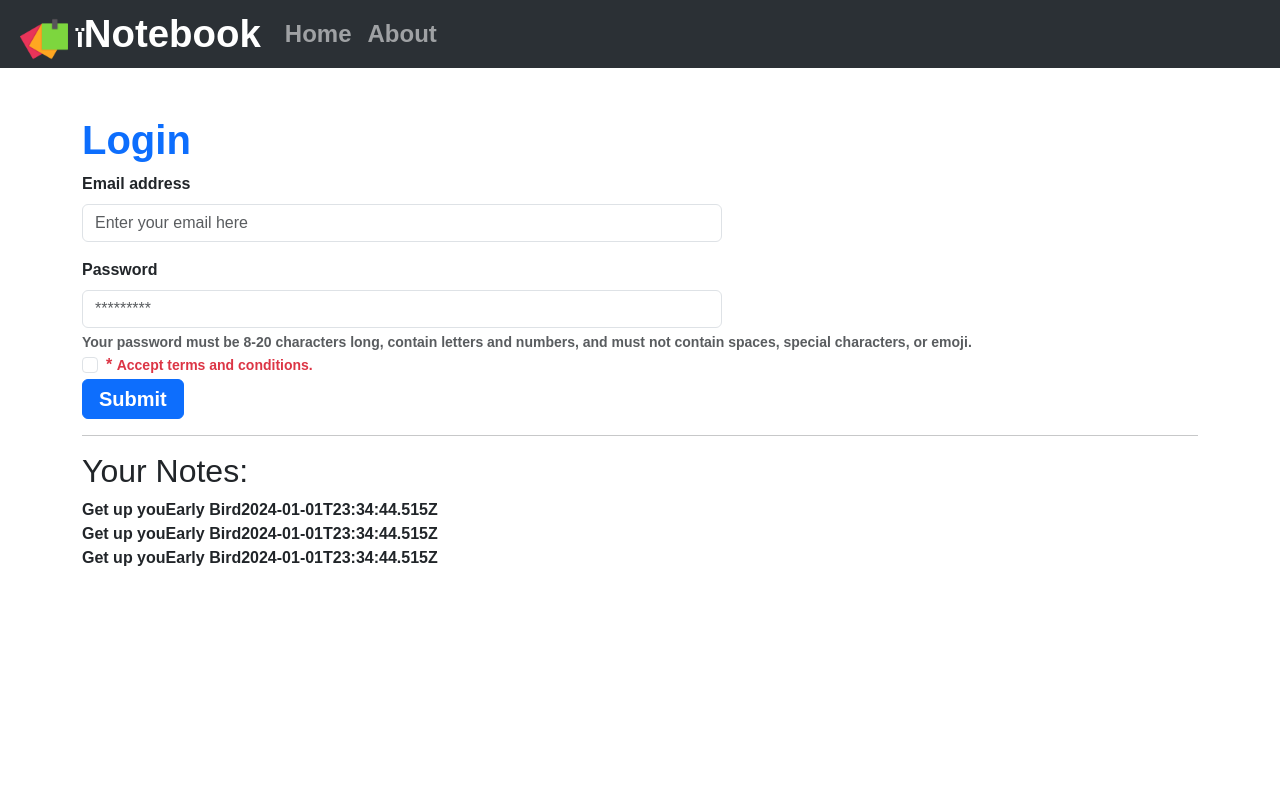
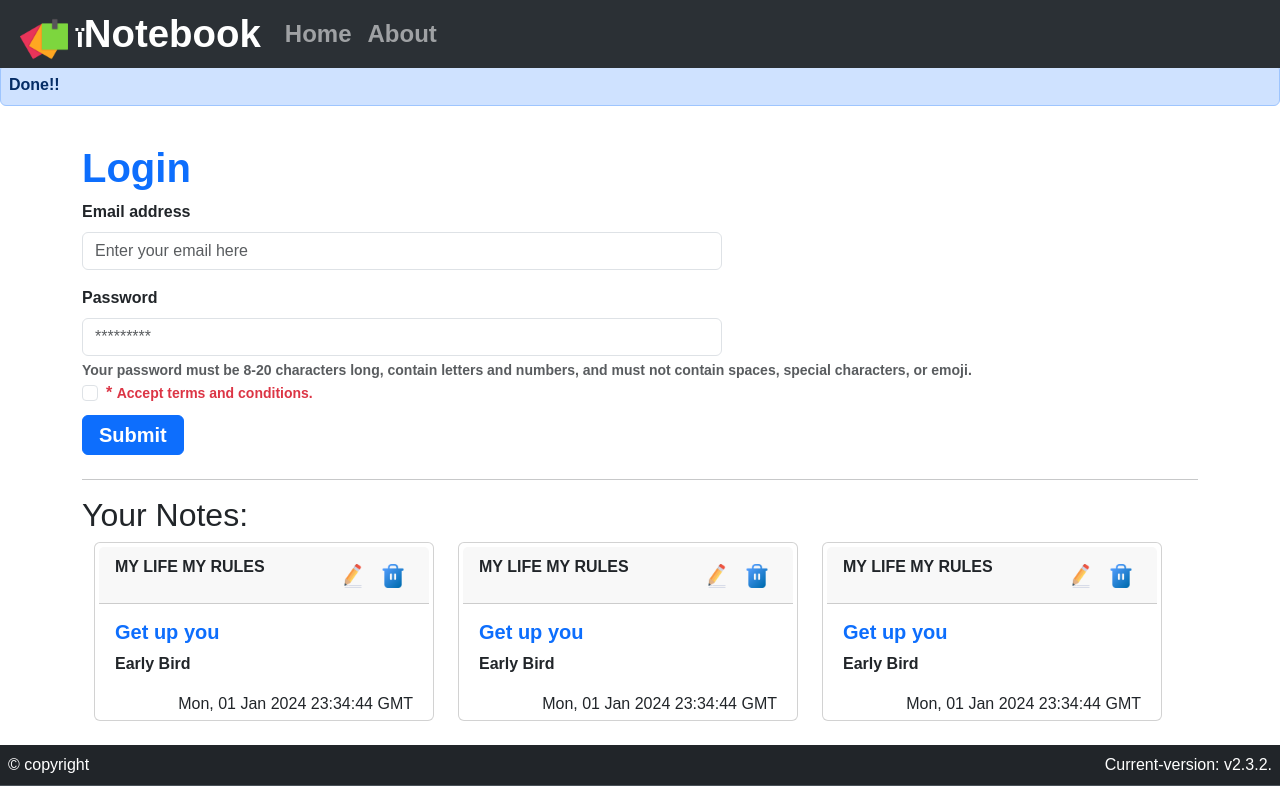
Before and after one commit to Lavanya2oo4/React_inotebook-mongoDB, a React (Create React App) app: page / in a window 1280 px wide. Built offline with nearby package versions, Linux system fonts and the light colour scheme; a web font is replaced by a local one.

Commit message:
Designed home page by making cards for each note using contextAPI

```diff
--- a/src/App.css
+++ b/src/App.css
@@ -1,6 +1,11 @@
 @import url('https://fonts.googleapis.com/css2?family=Genos:wght@300&display=swap');
 :root{
   --font1:'Genos', sans-serif;
+}
+.flex-sB{
+  display: flex;
+  justify-content: space-between;
+  align-items: center;
 }
 
 *{
@@ -36,6 +41,52 @@ form input{
   font-size: 2.5vh;
   font-weight: 700;
   padding: 0.5vh 2vh;
+  margin: 1vh 0;
+}
+.home{
+/* border:2px solid red; */
+}
+
+/* noteItem */
+.date{
+  font-size: 2vh;
+  font-weight: 400;
+  vertical-align: baseline !important;
+  /* border:2px solid red; */
+  margin-bottom: 0;
+
+}
+
+.editImg{
+  height:1.5rem;
+  width:1.5rem;
+  margin: 0 1vh;
+  cursor: pointer;
+}
+.editImg:hover{
+  box-shadow: 2px 2px 2px rgb(127, 123, 123);
+
+}
+.card-body{
+  /* border:2px solid red; */
+  padding-bottom: 0;
+}
+
+/* notes */
+.row{
+
+}
+
+
+/* alert */
+#al{
+padding:1vh
+}
+
+/* footer */
+nav span{
+  /* border:2px solid red; */
+  font-weight: 400;
 }
 
 /* Media Query */
--- a/src/App.js
+++ b/src/App.js
@@ -8,6 +8,8 @@ import {
   Routes
 } from "react-router-dom";
 import NoteState from './Context/notes/NoteState';
+import Alert from './components/Alert';
+import Footer from './components/Footer';
 
 function App() {
   return (
@@ -18,11 +20,13 @@ function App() {
 
         <Router>
           <Navbar />
+          <Alert message="Done!!"/>
 
           <Routes>
             <Route exact path="/" element={<Home />} />
             <Route exact path="/about" element={<About />} />
           </Routes>
+          <Footer/>
         </Router>
       </NoteState>
 
--- a/src/Context/notes/NoteState.js
+++ b/src/Context/notes/NoteState.js
@@ -5,7 +5,7 @@ const NoteState = (props) => {
 
   const initialNotes = [
     {
-      "_id": "65934c14cb22da32d1eb7eac",
+      "_id": "65934c14cb22ssjskjasa32d1eb7eac",
       "user": "659337031a9e1ef5d61b0cd6",
       "title": "Get up you",
       "description": "Early Bird",
@@ -14,7 +14,7 @@ const NoteState = (props) => {
       "__v": 0
     },
     {
-      "_id": "65934c14cb22da32d1eb7eah",
+      "_id": "65934c1asjsjcb22da32d1eb7eah",
       "user": "659337031a9e1ef5d61b0cd6",
       "title": "Get up you",
       "description": "Early Bird",
--- /dev/null
+++ b/src/components/Alert.js
@@ -0,0 +1,14 @@
+import React from 'react'
+
+const Alert = (props) => {
+
+  return (
+    <div style={{marginTop:"8vh",height:"10vh"}}>
+      <div id="al" className="alert alert-primary" role="alert" >
+        {props.message}
+</div>
+    </div>
+  )
+}
+
+export default Alert
--- /dev/null
+++ b/src/components/Footer.js
@@ -0,0 +1,16 @@
+import React from 'react'
+
+const Footer = () => {
+    return (
+        <div >
+            <nav style={{ color:"white",marginTop:"3vh",padding:"1vh",maxWidth:"100%"}} class="navbar bg-dark border-bottom border-body" data-bs-theme="dark">
+<span>&copy; copyright</span>
+<span>Current-version: v2.3.2.</span>
+
+            </nav>
+
+        </div>
+    )
+}
+
+export default Footer
--- a/src/components/Home.js
+++ b/src/components/Home.js
@@ -4,35 +4,35 @@ const Home = () => {
 
 
   return (
-    <div class="container my-5">
-      <h1 class="text-primary"><b>Login </b></h1>
+    <div className="container home" >
+      <h1 className="text-primary"><b>Login </b></h1>
 
       <form>
 
         {/* email -from bootstrap*/}
 
-        <div class="mb-3">
-          <label for="exampleFormControlInput1" class="form-label">Email address</label>
-          <input type="email" class="form-control" id="exampleFormControlInput1" placeholder="Enter your email here" />
+        <div className="mb-3">
+          <label htmlFor="exampleFormControlInput1" className="form-label">Email address</label>
+          <input type="email" className="form-control" id="exampleFormControlInput1" placeholder="Enter your email here" />
         </div>
 
 
         {/* password -from bootstrap*/}
-        <label for="inputPassword5" class="form-label">Password</label>
-        <input type="password" id="inputPassword5" class="form-control" aria-describedby="passwordHelpBlock" placeholder='*********' />
-        <div id="passwordHelpBlock" class="form-text">
+        <label htmlFor="inputPassword5" className="form-label">Password</label>
+        <input type="password" id="inputPassword5" className="form-control" aria-describedby="passwordHelpBlock" placeholder='*********' autoComplete='currentPassword' />
+        <div id="passwordHelpBlock" className="form-text">
           Your password must be 8-20 characters long, contain letters and numbers, and must not contain spaces, special characters, or emoji.
         </div>
 
 
-        <div class="form-check">
-          <input class="form-check-input" type="checkbox" value="" id="flexCheckDefault" />
-          <label class="form-check-label text-danger" for="flexCheckDefault">
+        <div className="form-check">
+          <input className="form-check-input" type="checkbox" value="" id="flexCheckDefault" />
+          <label className="form-check-label text-danger" htmlFor="flexCheckDefault">
             * <small>Accept terms and conditions.</small>
           </label>
         </div>
 
-        <button type="button" class="btn btn-primary">Submit</button>
+        <button type="button" className="btn btn-primary">Submit</button>
       </form>
       <hr />
 
--- a/src/components/Navbar.js
+++ b/src/components/Navbar.js
@@ -12,13 +12,13 @@ const Navbar = () => {
     let location = useLocation()
 
     useEffect(() => {
-        console.log(location)
+        // console.log(location)
 
     })
     return (
         <>
 
-            <nav className="navbar navbar-expand-lg bg-body-tertiary " data-bs-theme="dark">
+            <nav className="navbar navbar-expand-lg bg-body-tertiary fixed-top" data-bs-theme="dark">
                 <div className="container-fluid">
                     <Link className="navbar-brand" to="/">
                         <img src="/logo.png" style={{ height: "6vh", margin: "0 1vh" }} />
--- a/src/components/NoteItem.js
+++ b/src/components/NoteItem.js
@@ -1,14 +1,41 @@
 import React from 'react'
+import edit from "../images/edit.png"
+import trash from "../images/trash-bin.png"
+
 
 const NoteItem = (props) => {
-    const {note}=props
-  return (
-    <div>
-      {note.title}
+    const { note } = props
+
+    // formatting date
+    let date = new Date(note.date)
+    let dateFormatted = date.toUTCString()
+    return (
+        <div className='col-sm'>
+            {/* {note.title}
       {note.description}
-      {note.date}
-    </div>
-  )
+      {note.date} */}
+
+
+
+            <div className="card p-1" >
+                <div className="card-header flex-sB" >
+                    <p style={{ textTransform: "uppercase" }}>{note.tag}</p>
+                    <div className="editNote" >
+                        <img className="editImg" src={edit} title='Edit The Note🖋️' />
+                        <img className="editImg" src={trash} title="Delete The Note❌" />
+
+                    </div>
+                </div>
+                <div className="card-body">
+                    <h5 className="card-title text-primary" style={{ fontWeight: 700 }}>{note.title}</h5>
+                    <p className="card-text" style={{ fontWeight: 550 }}>{note.description}</p>
+                    <p className="date align-bottom" style={{ display: "inline", float: "right" }}>{dateFormatted}</p>
+
+                </div>
+
+            </div>
+        </div>
+    )
 }
 
 export default NoteItem
--- a/src/components/Notes.js
+++ b/src/components/Notes.js
@@ -10,13 +10,15 @@ const Notes = () => {
       <h2>
         Your Notes:
       </h2>
+      <div className='row container' >
       {
         notes.map((note)=>{
-          return <NoteItem key={note.id} note={note}></NoteItem>
+          return <NoteItem key={note._id} note={note}></NoteItem>
 
 
         })
       }
+      </div>
     </div>
   )
 }
```
Also changed, not shown: src/images/edit.png (added), src/images/trash-bin.png (added).
